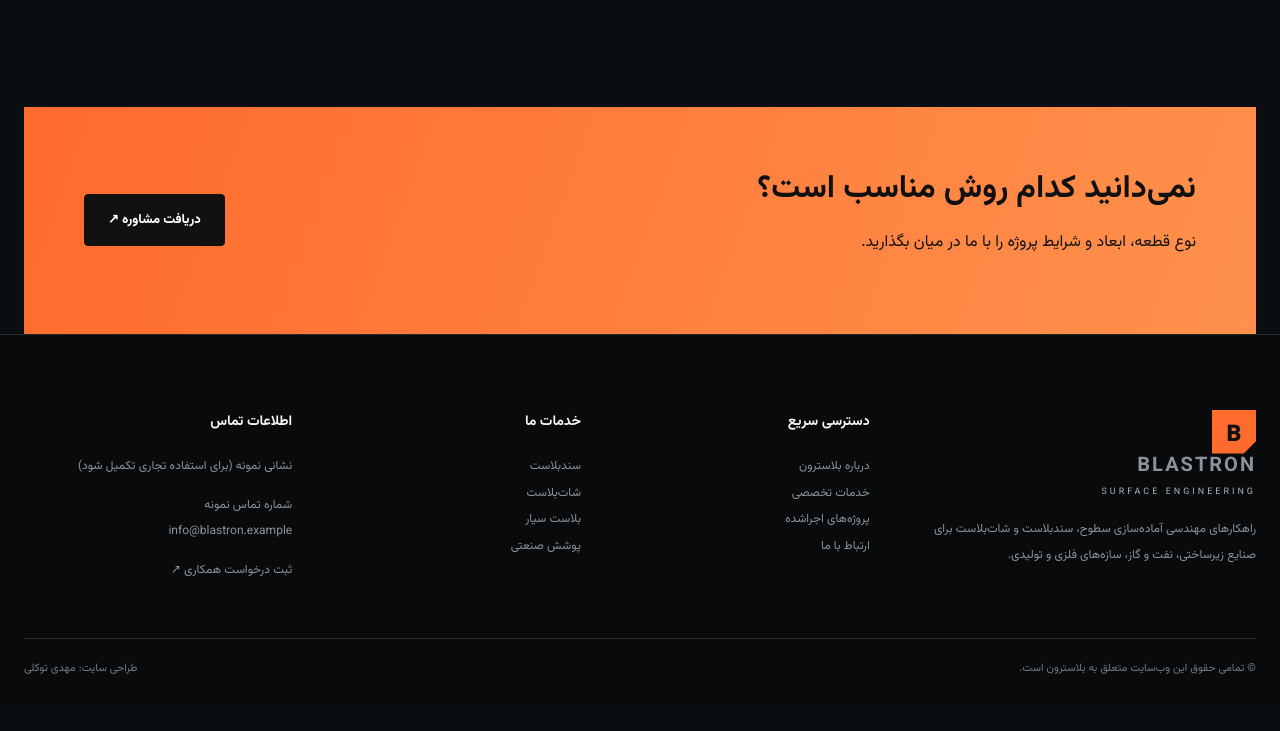
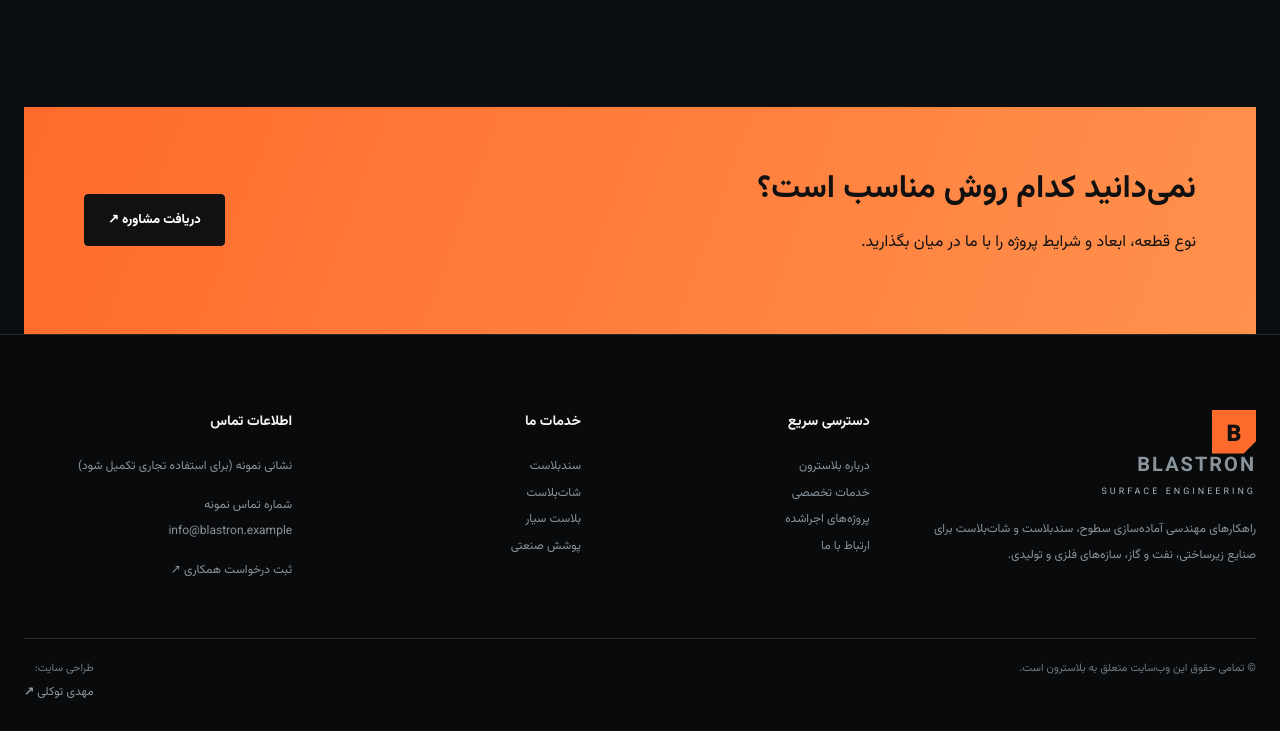
Before and after one commit to mahdi-1949/blastron-industrial-website, a plain HTML site: page services.html in a window 1280 px wide. Shown: the part 1307-2038 px from the top of the page. Before the commit the page ends 2011 px from the top, so only its background shows below. Drawn offline with Linux system fonts and the light colour scheme.

Commit message:
Link footer design credit to Mahdi Tavakoli website

```diff
--- a/services.html
+++ b/services.html
@@ -45,5 +45,5 @@
 <div><h4>دسترسی سریع</h4><a href="about.html">درباره بلاسترون</a><a href="services.html">خدمات تخصصی</a><a href="projects.html">پروژه‌های اجراشده</a><a href="contact.html">ارتباط با ما</a></div>
 <div><h4>خدمات ما</h4><a href="sandblasting.html">سندبلاست</a><a href="shotblasting.html">شات‌بلاست</a><a href="mobile-blasting.html">بلاست سیار</a><a href="services.html#paint">پوشش صنعتی</a></div>
 <div><h4>اطلاعات تماس</h4><p>نشانی نمونه (برای استفاده تجاری تکمیل شود)</p><p>شماره تماس نمونه<br>info@blastron.example</p><a href="contact.html">ثبت درخواست همکاری ↗</a></div>
-</div><div class="footer-bottom"><span>© تمامی حقوق این وب‌سایت متعلق به بلاسترون است.</span><span>طراحی سایت: مهدی توکلی</span></div></div></footer>
+</div><div class="footer-bottom"><span>© تمامی حقوق این وب‌سایت متعلق به بلاسترون است.</span><span class="footer-credit">طراحی سایت: <a href="https://mahditavakoli.ir/" target="_blank" rel="noopener noreferrer" aria-label="وب‌سایت مهدی توکلی">مهدی توکلی <b aria-hidden="true">↗</b></a></span></div></div></footer>
 <script src="assets/site.js"></script></body></html>
```
